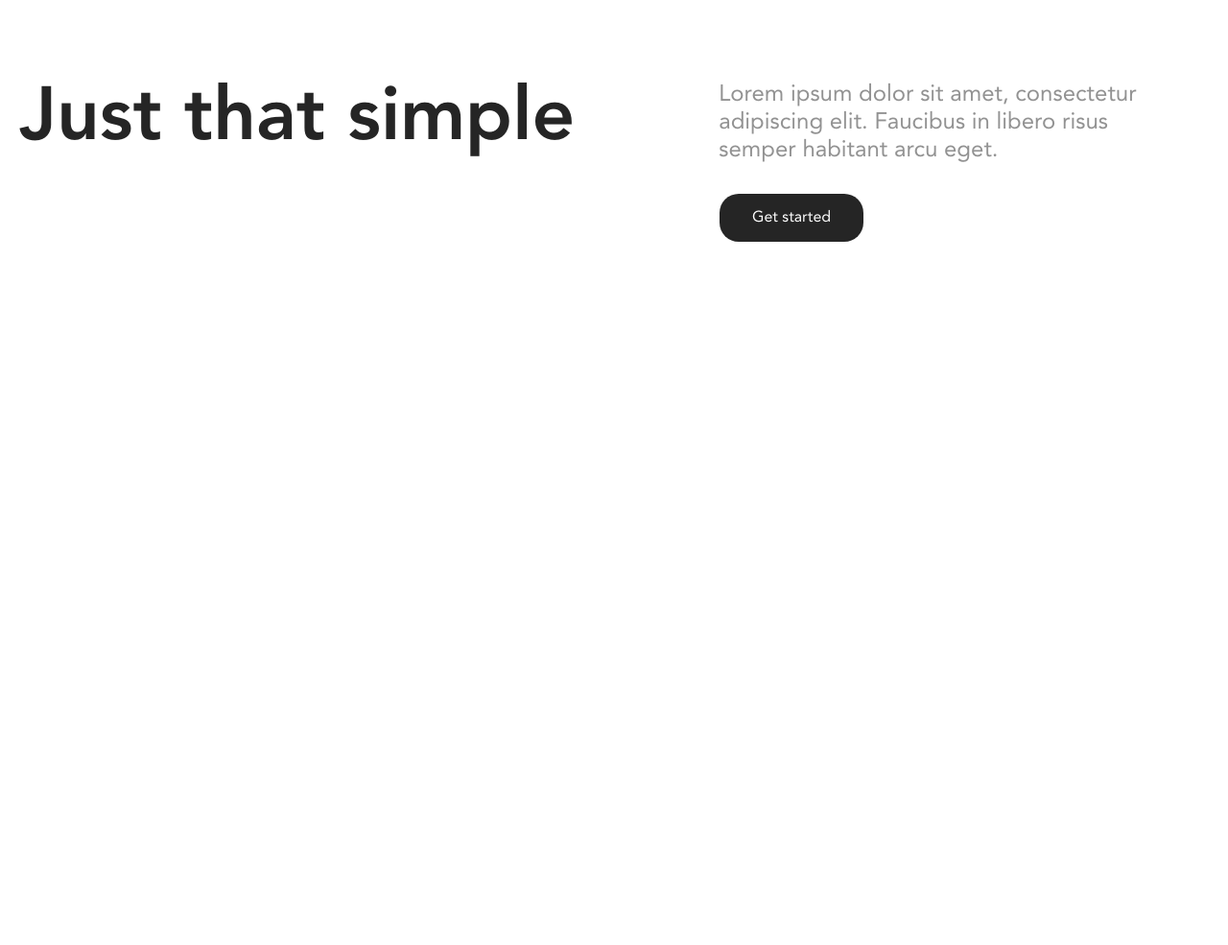
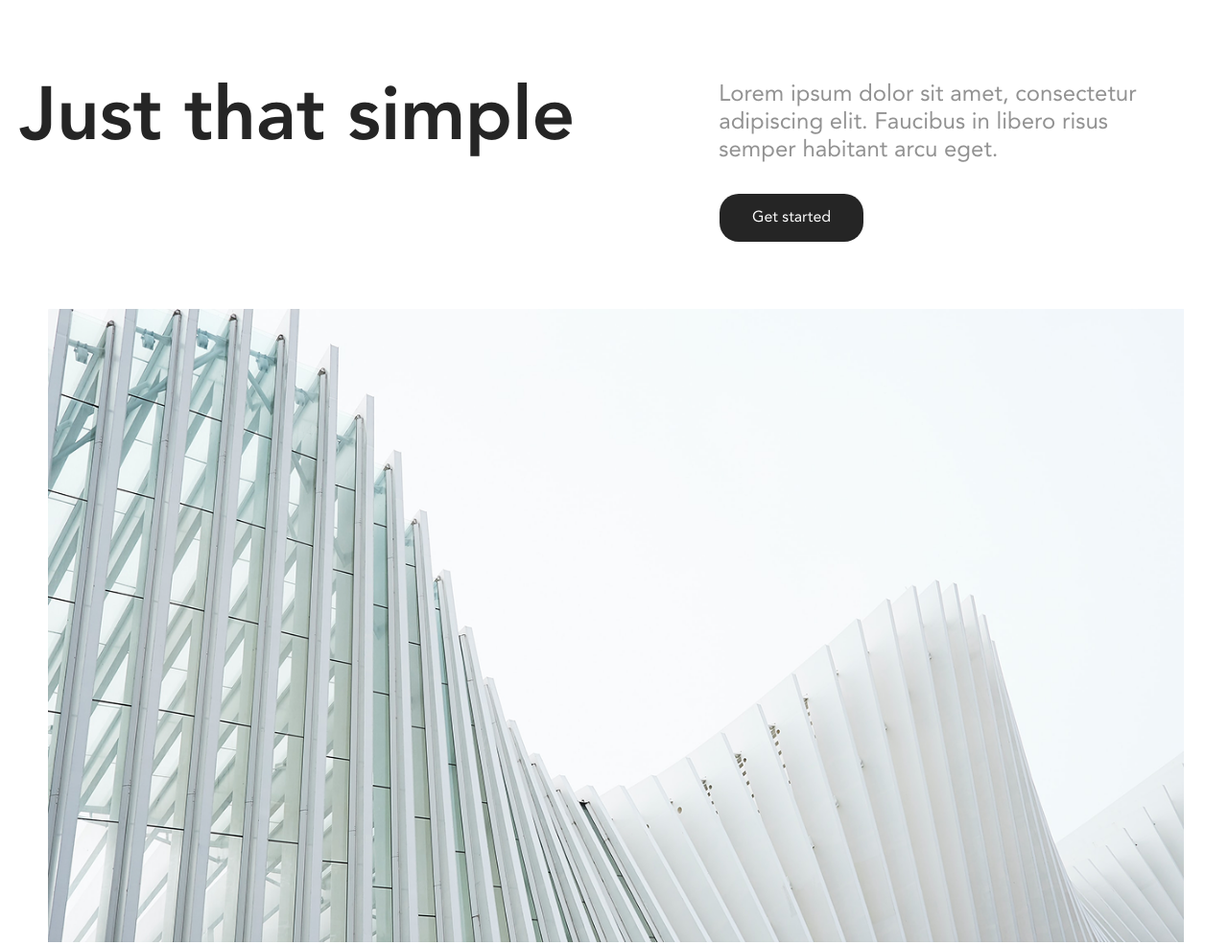
Before and after one commit to NicolasMuskusTarazona/50-Landing-page-designs-Community, a plain HTML site: page src/views/page3.html in a window 1280 px wide. Shown: the whole page at 96% size. Before the commit the page ends 800 px from the top, so only its background shows below. Drawn offline with Linux system fonts and the light colour scheme; files whose address does not match are found by name.

Commit message:
feat: :sparkles: Implementacion de imagen.

```diff
--- a/src/css/page3.css
+++ b/src/css/page3.css
@@ -48,3 +48,10 @@ header a{
     align-items: center;
     justify-content: center;
 }
+
+.image{
+    margin-top: 70px;
+    margin-left:50px;
+    height: 660px;
+    margin-bottom: 30px;
+}
--- a/src/views/page3.html
+++ b/src/views/page3.html
@@ -16,5 +16,8 @@
             <a href="../views/page4.html">Get started</a>
         </div>
     </header>
+    <main>
+        <img class="image" src="../storage/img/1.png" alt="1">
+    </main>
 </body>
 </html>
```
